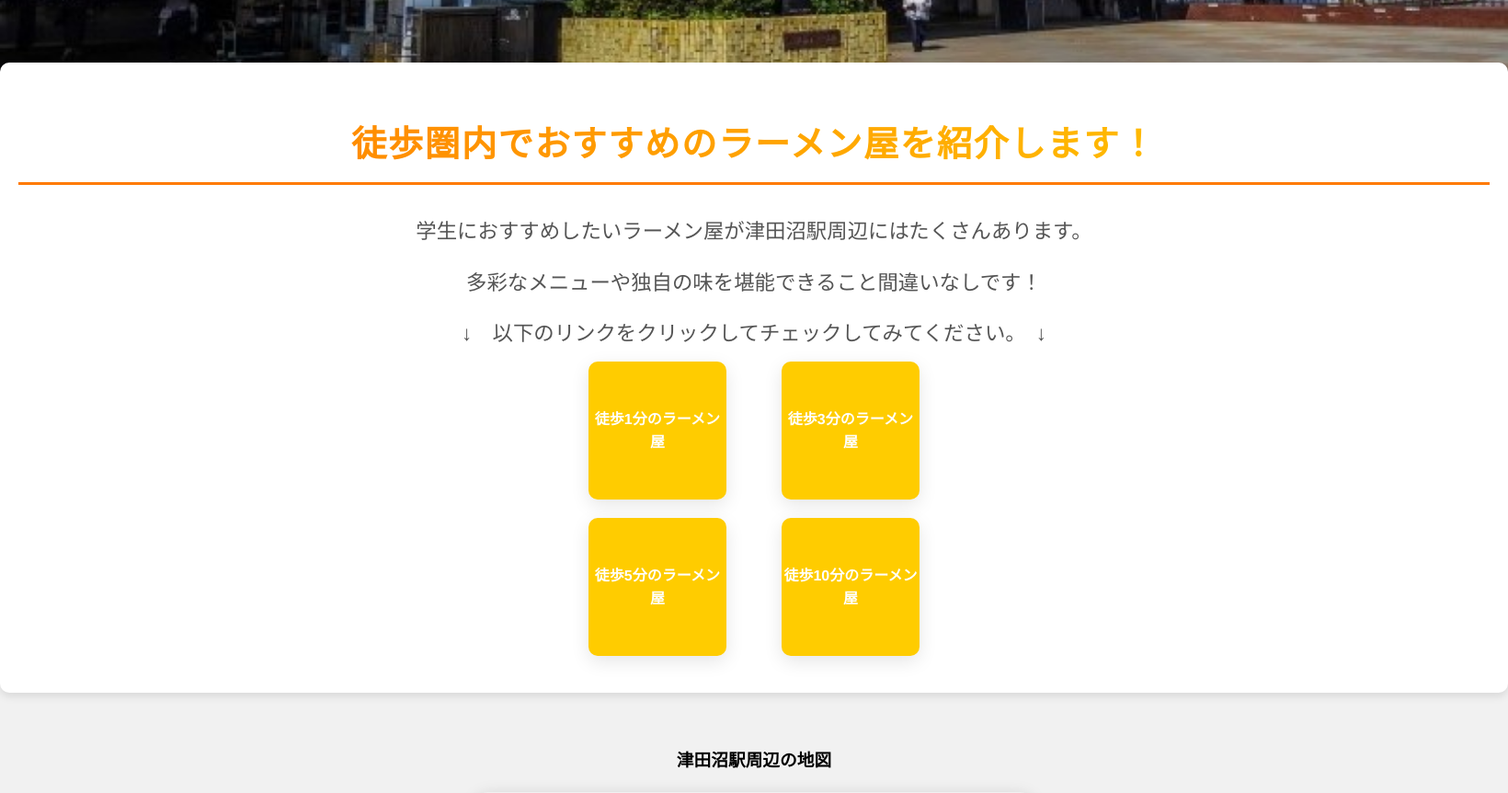
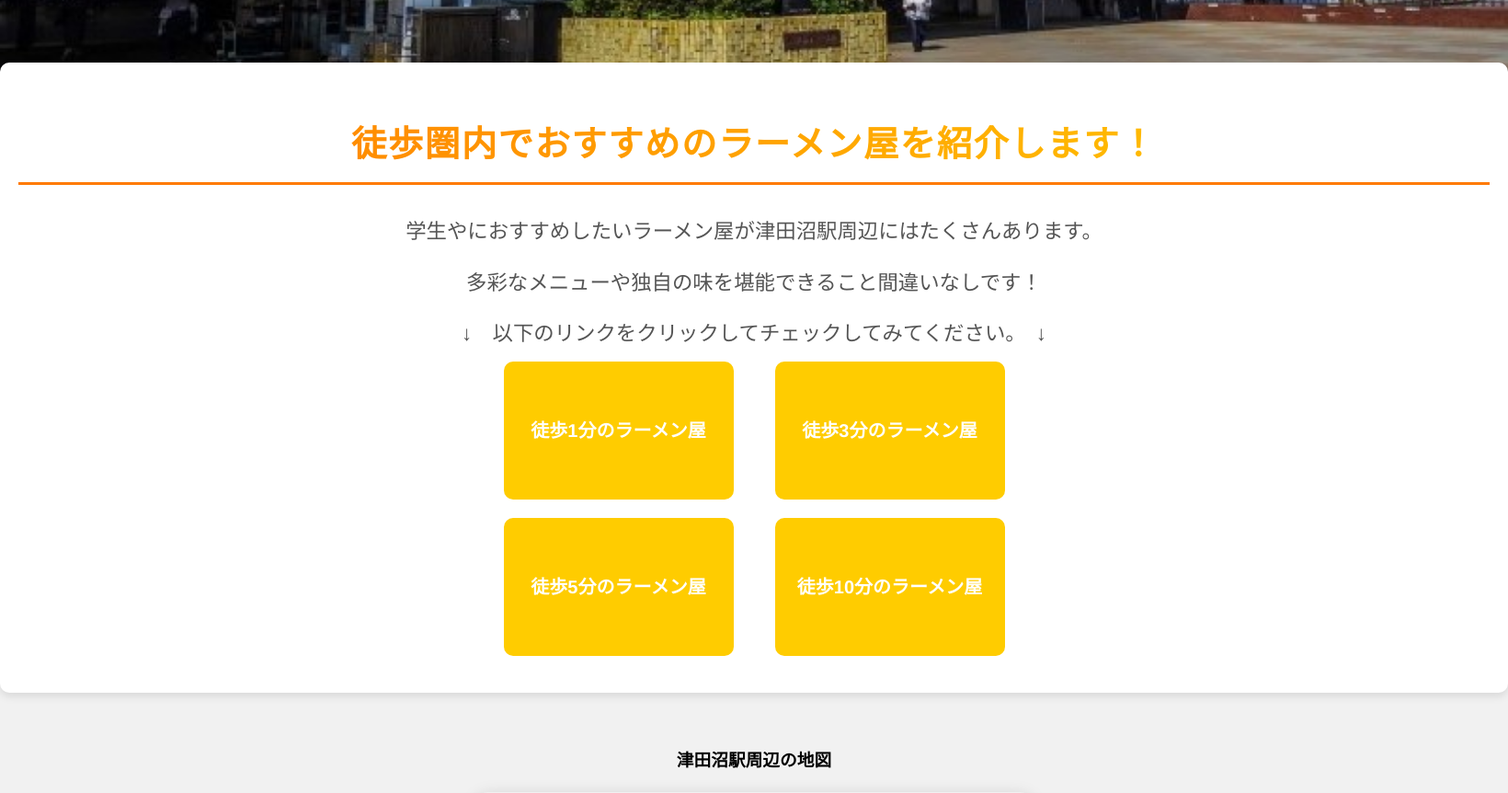
Before and after one commit to yabukilab/matsuda-a, a PHP site: page / in a window 1640 px wide. Shown: the part 893-1755 px from the top of the page at 92% size. Run offline with PHP 8.4, Linux system fonts and the light colour scheme; grey boxes are pictures that could not be loaded.

Commit message:
2024 12/9

```diff
--- a/htdocs/hina.css
+++ b/htdocs/hina.css
@@ -11,8 +11,18 @@ body {
   line-height: 1.6; /* 行間を広めに */
 }
 
+/* h1のスタイル */
 h1 {
-  white-space: nowrap;
+  white-space: normal; /* テキストが折り返すように変更 */
+  font-size: 2em; /* 通常時のフォントサイズ */
+}
+
+/* スマホ以下のサイズ対応 */
+@media (max-width: 480px) {
+  h1 {
+    font-size: 1.6em; /* スマホではフォントサイズを小さくする */
+    padding: 10px; /* 余白も調整 */
+  }
 }
 
 h2 {
@@ -109,54 +119,18 @@ header img {
   color: #ffcc00; /* ホバー時の色を明るいオレンジに */
   text-decoration-color: #ffcc00; /* 下線の色をホバー時に変える */
 }
-/* リンクのコンテナ */
-.link-container {
-  display: grid;
-  grid-template-columns: repeat(2, 1fr); /* 横に2列 */
-  grid-template-rows: repeat(2, 1fr); /* 縦に2行 */
-  gap: 20px; /* リンク間の間隔 */
-  justify-items: center; /* アイテムを中央に配置 */
-  margin-top: 40px;
-  padding: 0 20px;
-}
-
-/* リンクボタンのスタイル */
-.link-container a {
-  display: block;
-  width: 180px;
-  height: 180px;
-  background-color: #ffcc00; /* 背景色はオレンジ */
-  color: white;
-  text-decoration: none;
-  border-radius: 12px; /* ボタンの角を丸く */
-  font-size: 20px; /* フォントサイズを少し大きく */
-  font-weight: 700; /* フォントを太くして、力強い印象 */
-  display: flex;
-  align-items: center;
-  justify-content: center;
-  text-align: center;
-  box-sizing: border-box;
-  box-shadow: 0 6px 20px rgba(0, 0, 0, 0.1); /* ボタンに影をつけて立体感を出す */
-  transition: all 0.3s ease; /* ホバー時のスムーズな変化 */
-}
-
-/* リンクホバー時の効果 */
-.link-container a:hover {
-  background-color: #ff7a00; /* ホバー時の色 */
-  transform: translateY(-5px); /* 少し浮き上がる */
-  box-shadow: 0 8px 30px rgba(0, 0, 0, 0.15); /* 影を強調 */
-}
 
 /* リンクを正方形の形で2x2に並べるためのコンテナ */
 .link-container {
   display: grid;  /* グリッドレイアウトを使用 */
   grid-template-columns: repeat(2, 1fr);  /* 横に2列 */
   grid-template-rows: repeat(2, 1fr);     /* 縦に2行 */
-  gap: 20px;  /* 各リンクの間に隙間を設ける */
+  column-gap: 40px;  /* 横方向のリンク間隔を広げる */
+  row-gap: 20px;     /* 縦方向のリンク間隔はそのまま */
   justify-items: center;  /* 各アイテムを中央に配置 */
-  align-items: center;    /* アイテムを中央に配置 */
-  max-width: 450px;       /* 最大幅を設定 */
-  margin: 0 auto;         /* 中央揃え */
+  width: 100%; /* 横幅を100%に */
+  max-width: 550px;  /* 最大幅を設定（全体の幅を広げる） */
+  margin: 0 auto;  /* 中央揃え */
 }
 
 /* 各リンクのスタイル */
@@ -164,14 +138,14 @@ header img {
   display: flex;
   justify-content: center;  /* テキストを中央に配置 */
   align-items: center;      /* テキストを縦方向にも中央に配置 */
-  width: 160px;             /* 幅 */
-  height: 160px;            /* 高さ */
+  width: 250px;             /* 横幅を広げる */
+  height: 150px;            /* 高さはそのまま */
   background-color: #ffcc00; /* 背景色 */
   color: white;             /* 文字色 */
   text-decoration: none;    /* 下線を消す */
   border-radius: 10px;      /* 角を丸める */
-  font-size: 18px;          /* フォントサイズ */
-  font-weight: bold;        /* フォントの太さ */
+  font-size: 20px;          /* フォントサイズを大きくする */
+  font-weight: 900;         /* フォントを太く設定 */
   text-align: center;       /* テキストを中央に揃える */
   transition: background-color 0.3s ease; /* ホバー時の背景色の変化を滑らかに */
 }
@@ -180,6 +154,8 @@ header img {
 .link-container a:hover {
   background-color: #ff9900; /* ホバー時に少し暗く */
 }
+
+
 
 /* 地図表示用コンテナ */
 .map-container {
@@ -218,40 +194,9 @@ header img {
   }
 
   .link-container {
-    grid-template-columns: 1fr; /* リンクを縦に並べる */
-    grid-template-rows: auto;
+    grid-template-columns: repeat(2, 1fr); /* 2x2レイアウトに保持 */
+    grid-template-rows: repeat(2, 1fr); /* 2行に保持 */
+    gap: 15px; /* 各アイテムの間隔を少し狭く */
+    max-width: 320px; /* 幅を狭める */
   }
 }
-
-/* リンクを正方形の形で2x2に並べるためのコンテナ */
-.link-container {
-  display: grid;  /* グリッドレイアウトを使用 */
-  grid-template-columns: repeat(2, 1fr);  /* 横に2列 */
-  grid-template-rows: repeat(2, 1fr);     /* 縦に2行 */
-  gap: 20px;  /* 各リンクの間に隙間を設ける */
-  justify-items: center;  /* 各アイテムを中央に配置 */
-  align-items: center;    /* アイテムを中央に配置 */
-  max-width: 400px;       /* 最大幅を設定 */
-  margin: 0 auto;         /* 中央揃え */
-}
-
-/* 各リンクのスタイル */
-.link-container a {
-  display: flex;
-  justify-content: center;  /* テキストを中央に配置 */
-  align-items: center;      /* テキストを縦方向にも中央に配置 */
-  width: 150px;             /* 幅 */
-  height: 150px;            /* 高さ */
-  background-color: #ffcc00; /* 背景色 */
-  color: white;             /* 文字色 */
-  text-decoration: none;    /* 下線を消す */
-  border-radius: 10px;      /* 角を丸める */
-  font-size: 16px;          /* フォントサイズ */
-  font-weight: bold;        /* フォントの太さ */
-  text-align: center;       /* テキストを中央に揃える */
-  transition: background-color 0.3s ease; /* ホバー時の背景色の変化を滑らかに */
-}
-
-.link-container1 a:hover {
-  background-color: #ff7a00; /* ホバー時の背景色 */
-}
--- a/htdocs/index.html
+++ b/htdocs/index.html
@@ -24,7 +24,7 @@
 
 <div class="content">
     <h2>徒歩圏内でおすすめのラーメン屋を紹介します！</h2>
-    <p>学生におすすめしたいラーメン屋が津田沼駅周辺にはたくさんあります。</p>
+    <p>学生やにおすすめしたいラーメン屋が津田沼駅周辺にはたくさんあります。</p>
     <p>多彩なメニューや独自の味を堪能できること間違いなしです！</p>
     <p>↓　以下のリンクをクリックしてチェックしてみてください。　↓</p>
 
```
